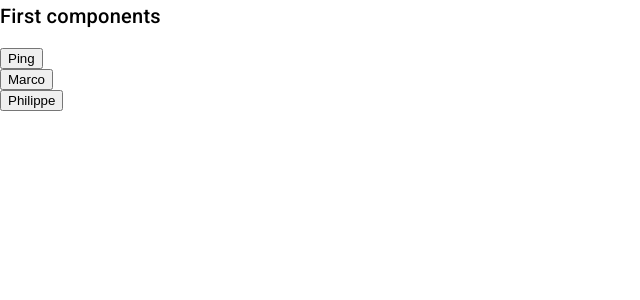
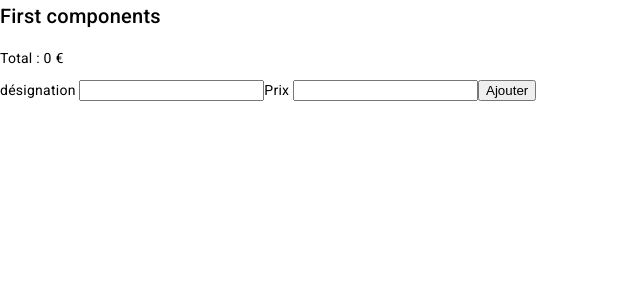
Before and after one commit to Gerob59/angular, an Angular app: page / in a window 1280 px wide. Shown: the top 300 px of the page, without its empty margins (0-640 px from the left). Built offline with nearby package versions, Linux system fonts and the light colour scheme.

Commit message:
reactive liste course

```diff
--- a/src/app/app.component.html
+++ b/src/app/app.component.html
@@ -1,11 +1,12 @@
 <h2>First components</h2>
-
+<app-reactive-list-course></app-reactive-list-course>
+<!--
 <app-bouton-menu></app-bouton-menu>
-<!-- <app-bouton-generique boutonTexte="Ping" alerteMessage="Pong"></app-bouton-generique>
+<app-bouton-generique boutonTexte="Ping" alerteMessage="Pong"></app-bouton-generique>
 <app-bouton-generique boutonTexte="Marco" alerteMessage="Paulo"></app-bouton-generique>
 <app-bouton-generique boutonTexte="Philippe"
-    alerteMessage="Je sais où tu te caches ! Viens ici que je te bute enculé !"></app-bouton-generique> -->
-<!-- <app-filter-list></app-filter-list>
+    alerteMessage="Je sais où tu te caches ! Viens ici que je te bute enculé !"></app-bouton-generique>
+<app-filter-list></app-filter-list>
 <app-alerte-button></app-alerte-button>
 <app-button></app-button>
 <app-magie></app-magie>
--- a/src/app/app.module.ts
+++ b/src/app/app.module.ts
@@ -1,6 +1,6 @@
 import { NgModule } from '@angular/core';
 import { BrowserModule } from '@angular/platform-browser';
-import { FormsModule } from '@angular/forms';
+import { FormsModule, ReactiveFormsModule } from '@angular/forms';
 
 import { AppRoutingModule } from './app-routing.module';
 import { AppComponent } from './app.component';
@@ -14,6 +14,7 @@ import { FilterListComponent } from './components/filter-list/filter-list.compon
 import { BoutonGeneriqueComponent } from './components/bouton-generique/bouton-generique.component';
 import { BoutonMenuComponent } from './components/bouton-menu/bouton-menu.component';
 import { ListeCoursesComponent } from './components/liste-courses/liste-courses.component';
+import { ReactiveListCourseComponent } from './components/reactive-list-course/reactive-list-course.component';
 
 @NgModule({
   declarations: [
@@ -27,12 +28,14 @@ import { ListeCoursesComponent } from './components/liste-courses/liste-courses.
     BoutonGeneriqueComponent,
     BoutonMenuComponent,
     ListeCoursesComponent,
+    ReactiveListCourseComponent,
   ],
   imports: [
     BrowserModule,
     AppRoutingModule,
     BrowserAnimationsModule,
     FormsModule,
+    ReactiveFormsModule,
   ],
   providers: [],
   bootstrap: [AppComponent],
--- /dev/null
+++ b/src/app/components/reactive-list-course/reactive-list-course.component.html
@@ -0,0 +1,15 @@
+<ul *ngFor="let article of articles">
+    <li>{{article.designation}} : {{article.prix}} € </li>
+</ul>
+
+<p> Total : {{totalPrice}} €</p>
+
+<form [formGroup]="article" (ngSubmit)="addArticle()">
+    <label>désignation
+        <input type="text" formControlName="designation">
+    </label>
+    <label>Prix
+        <input type="number" formControlName="prix">
+    </label>
+    <button type="submit">Ajouter</button>
+</form>
--- /dev/null
+++ b/src/app/components/reactive-list-course/reactive-list-course.component.ts
@@ -0,0 +1,30 @@
+import { Component } from '@angular/core';
+import { FormControl, FormGroup } from '@angular/forms';
+
+@Component({
+  selector: 'app-reactive-list-course',
+  templateUrl: './reactive-list-course.component.html',
+  styleUrls: ['./reactive-list-course.component.scss'],
+})
+export class ReactiveListCourseComponent {
+  articles: any[] = [];
+  article!: FormGroup;
+
+  constructor() {
+    this.article = new FormGroup({
+      designation: new FormControl(''),
+      prix: new FormControl(''),
+    });
+  }
+
+  addArticle() {
+    if (this.article.value.designation && this.article.value.prix > 0) {
+      this.articles.push(this.article.value);
+      this.article.reset();
+    }
+  }
+
+  get totalPrice(): number {
+    return this.articles.reduce((total, article) => total + article.prix, 0);
+  }
+}
```
Also changed, not shown: src/app/components/reactive-list-course/reactive-list-course.component.scss (added), 1 other file (tests, documents, lock files or other folders).
